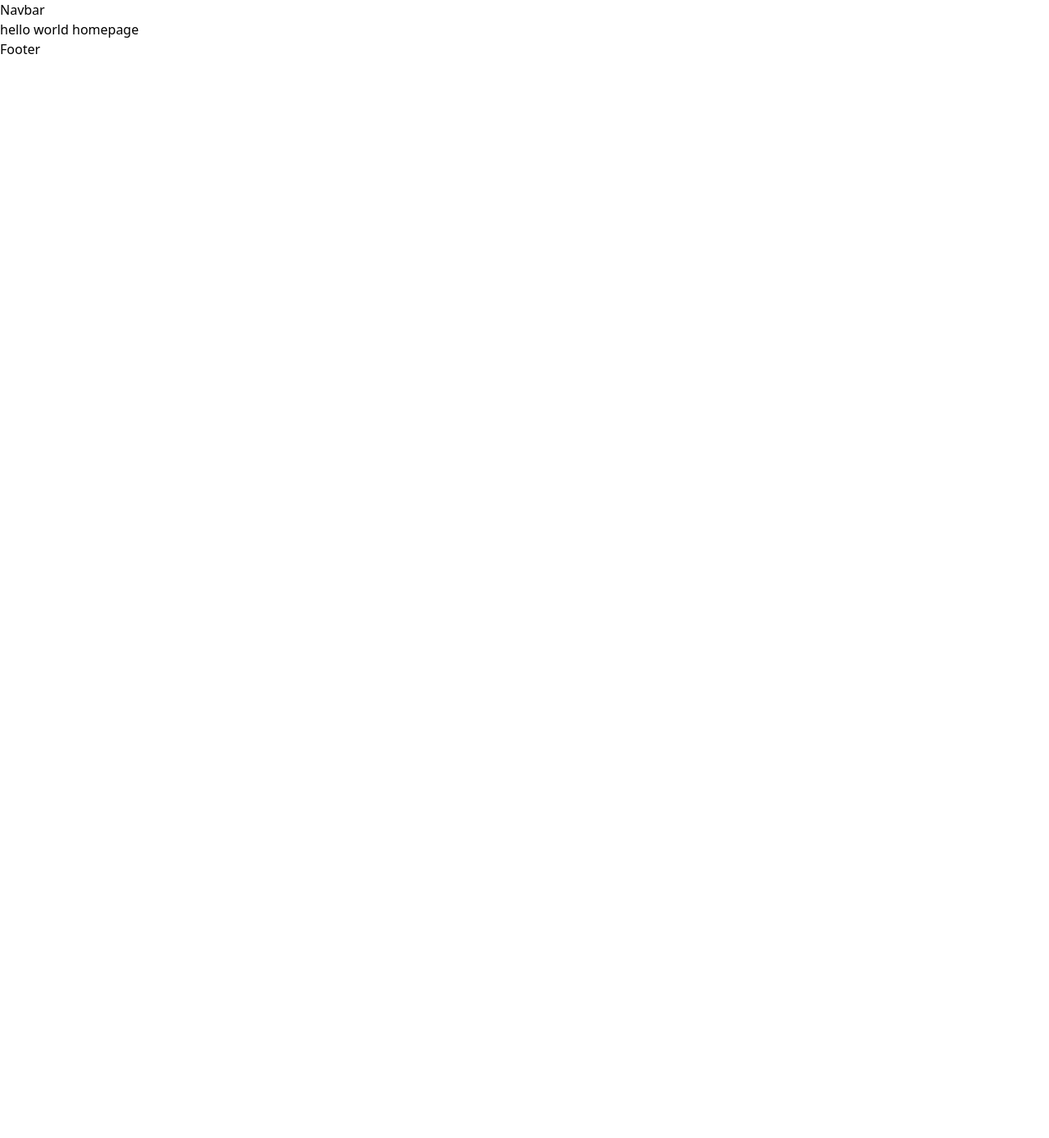
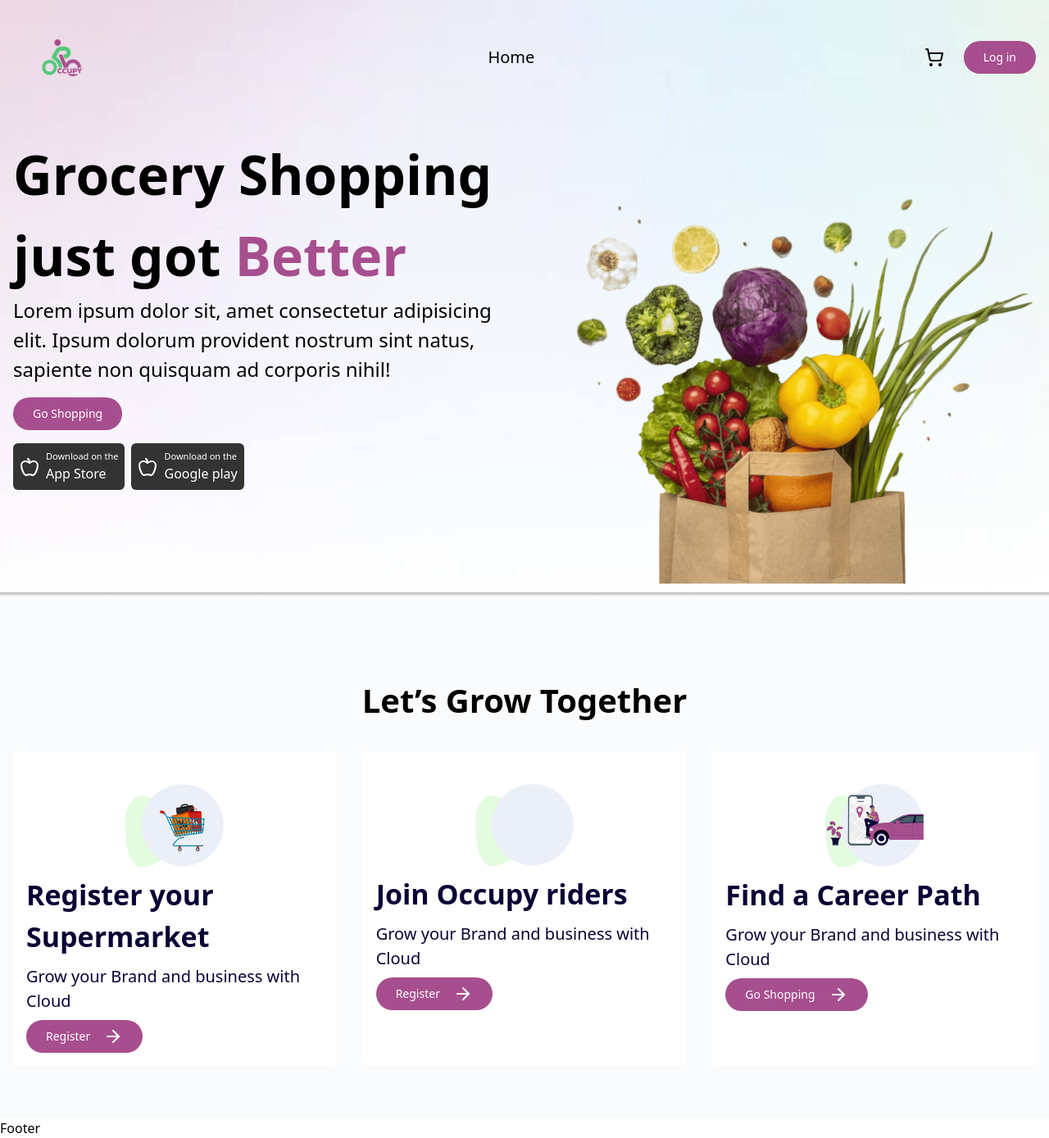
Before and after one commit to Ocuppy/occupyWeb, a Next.js app: page / in a window 1280 px wide. Shown: the whole page at 82% size. Before the commit the page ends 800 px from the top, so only its background shows below. Built offline with nearby package versions, Linux system fonts and the light colour scheme.

Commit message:
Added lets grow together and hero section

```diff
--- /dev/null
+++ b/src/components/views/website/Header.tsx
@@ -0,0 +1,54 @@
+import Image from "next/image";
+import CartImage from "../../../../public/cart-image.png";
+import { Button } from "@/components/ui/button";
+import Router from "next/router";
+import Flex from "@/components/shared/Flex";
+import { AppleIcon } from "lucide-react";
+const Header = () => {
+  return (
+    <header className="w-full pt-12 lg:pt-0 items-center grid gap-4 lg:grid-cols-2">
+      <div className="pb-12">
+        <p className="text-[54px] lg:text-[66px] font-bold">
+          Grocery Shopping just got{" "}
+          <span className="text-occupy-primary">Better</span>
+        </p>
+        <p className="mb-4 text-[24px]">
+          Lorem ipsum dolor sit, amet consectetur adipisicing elit. Ipsum
+          dolorum provident nostrum sint natus, sapiente non quisquam ad
+          corporis nihil!
+        </p>
+        <Button
+          onClick={() => Router.push("/login")}
+          className="bg-occupy-primary px-6 text-white rounded-full"
+        >
+          Go Shopping
+        </Button>
+        <Flex className="mt-4">
+          <Flex
+            onClick={() => {}}
+            className="bg-[#333333] rounded-md cursor-pointer text-white  p-2"
+          >
+            <AppleIcon />
+            <div>
+              <p className="text-[11px]">Download on the</p>
+              <p className="font-[500]">App Store</p>
+            </div>
+          </Flex>
+          <Flex
+            onClick={() => {}}
+            className="bg-[#333333] rounded-md cursor-pointer text-white  p-2"
+          >
+            <AppleIcon />
+            <div>
+              <p className="text-[11px]">Download on the</p>
+              <p className="font-[500]">Google play</p>
+            </div>
+          </Flex>
+        </Flex>
+      </div>
+      <Image alt="header-image" src={CartImage} />
+    </header>
+  );
+};
+
+export default Header;
--- /dev/null
+++ b/src/components/views/website/LetsGrowTogether.tsx
@@ -0,0 +1,68 @@
+import RegisterSupermarket from "../../../../public/register-supermarket.png";
+import OccupyRider from "../../../../public/occupy-rider.png";
+import CareerPath from "../../../../public/career-path.png";
+import Image from "next/image";
+import { Button } from "@/components/ui/button";
+import Container from "@/components/shared/Container";
+import { ArrowRight } from "lucide-react";
+
+const DataList = [
+  {
+    image: RegisterSupermarket,
+    title: "Register your Supermarket",
+    description: "Grow your Brand and business with Cloud",
+    btnText: "Register",
+    onclick: () => {},
+  },
+  {
+    image: OccupyRider,
+    title: "Join Occupy riders",
+    description: "Grow your Brand and business with Cloud",
+    btnText: "Register",
+    onclick: () => {},
+  },
+  {
+    image: CareerPath,
+    title: "Find a Career Path",
+    description: "Grow your Brand and business with Cloud",
+    btnText: "Go Shopping",
+    onclick: () => {},
+  },
+];
+
+const LetsGrowTogether = () => {
+  return (
+    <Container className="bg-[#F9FBFD]">
+      <div className="py-12">
+        <p className="text-center font-semibold text-[40px] mb-8">
+          Let’s Grow Together
+        </p>
+        <div className="grid gap-8 grid-cols md:grid-cols-2 lg:grid-cols-3">
+          {DataList.map((data, index) => (
+            <div
+              key={index}
+              className="p-4 pt-10 pb-4 flex flex-col gap-2 rounded-md bg-white"
+            >
+              <div className="mx-auto">
+                <Image alt="icon" src={data.image} className="w-[120px]" />
+              </div>
+              <p className="text-[34px] text-[#090335] font-[600]">
+                {data.title}
+              </p>
+              <p className="text-[20px] text-[#090335]">{data.description}</p>
+              <Button
+                onClick={data.onclick}
+                className="bg-occupy-primary px-6 text-white rounded-full w-fit gap-4"
+              >
+                <span>{data.btnText}</span>
+                <ArrowRight />
+              </Button>
+            </div>
+          ))}
+        </div>
+      </div>
+    </Container>
+  );
+};
+
+export default LetsGrowTogether;
--- a/src/components/website-layout/Layout.tsx
+++ b/src/components/website-layout/Layout.tsx
@@ -1,11 +1,23 @@
 import { ReactNode } from "react";
-import Navbar from "./Navbar";
-import Footer from "./Footer";
+import Navbar from "@/components/website-layout/Navbar";
+import Footer from "@/components/website-layout/Footer";
+import Header from "@/components/views/website/Header";
+import Container from "@/components/shared/Container";
 
 const Layout = ({ children }: { children: ReactNode }) => {
   return (
     <div>
-      <Navbar />
+      <Container
+        style={{
+          backgroundImage: `url(/header-bg.jpg)`,
+          backgroundRepeat: "no-repeat",
+          backgroundSize: "cover",
+          backgroundPosition: "bottom",
+        }}
+      >
+        <Navbar />
+        <Header />
+      </Container>
       <main>{children}</main>
       <Footer />
     </div>
--- a/src/components/website-layout/Navbar.tsx
+++ b/src/components/website-layout/Navbar.tsx
@@ -1,5 +1,36 @@
+import Image from "next/image";
+import SpaceBetween from "../shared/SpaceBetween";
+import OccupyLogo from "../../../public/occupy-logo.png";
+import Link from "next/link";
+import Flex from "../shared/Flex";
+import IconButton from "../shared/IconButton";
+import { ShoppingCartIcon } from "lucide-react";
+import { Button } from "../ui/button";
+import Router from "next/router";
+
 const Navbar = () => {
-  return <nav>Navbar</nav>;
+  return (
+    <nav className="w-full">
+      <SpaceBetween>
+        <Image className="w-[120px]" src={OccupyLogo} alt="logo" />
+        <Link
+          className="text-[20px] hover:underline hover:text-occupy-primary"
+          href="/"
+        >
+          Home
+        </Link>
+        <Flex>
+          <IconButton onClick={() => {}} Icon={ShoppingCartIcon} />
+          <Button
+            onClick={() => Router.push("/login")}
+            className="bg-occupy-primary px-6 text-white rounded-full"
+          >
+            Log in
+          </Button>
+        </Flex>
+      </SpaceBetween>
+    </nav>
+  );
 };
 
 export default Navbar;
--- a/src/pages/index.tsx
+++ b/src/pages/index.tsx
@@ -2,9 +2,14 @@ import type { ReactElement } from "react";
 
 import type { NextPageWithLayout } from "./_app";
 import Layout from "@/components/website-layout/Layout";
+import LetsGrowTogether from "@/components/views/website/LetsGrowTogether";
 
 const Page: NextPageWithLayout = () => {
-  return <p className="">hello world homepage</p>;
+  return (
+    <>
+      <LetsGrowTogether />
+    </>
+  );
 };
 
 Page.getLayout = function getLayout(page: ReactElement) {
```
